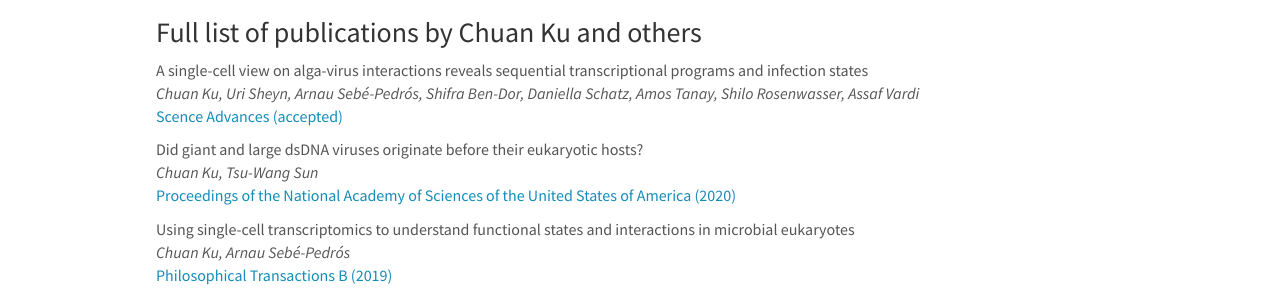
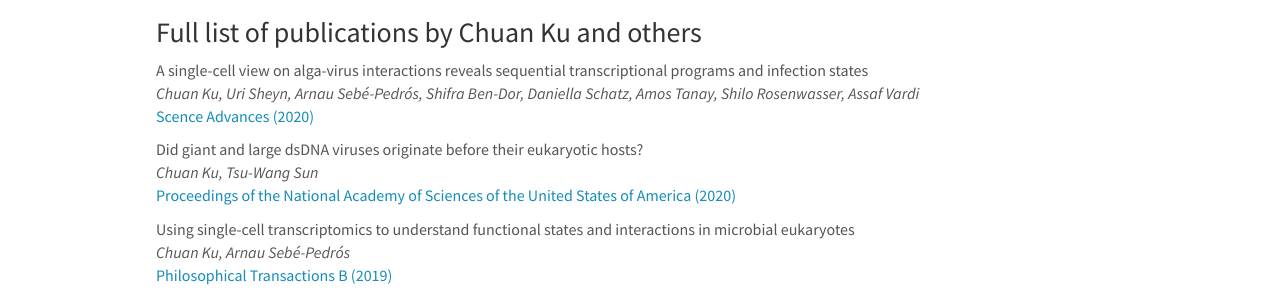
Before and after one commit to tzutongkao/Kao_Lab, a Jekyll site: the page built from _pages/publications.md, in a window 1280 px wide and 900 px high, scrolled down 1369 px. Shown: the part 154-454 px from the top of the window. Built offline with Jekyll 4.4.1, drawn with Linux system fonts in a browser that asks for light colours; nearby versions of some CDN libraries.

Commit message:
Update publist.yml

```diff
--- a/_data/publist.yml
+++ b/_data/publist.yml
@@ -3,8 +3,8 @@
   description:
   authors: Chuan Ku, Uri Sheyn, Arnau Sebé-Pedrós, Shifra Ben-Dor, Daniella Schatz, Amos Tanay, Shilo Rosenwasser, Assaf Vardi
   link:
-    url:
-    display:  Scence Advances (accepted)
+    url: https://advances.sciencemag.org/content/6/21/eaba4137
+    display:  Scence Advances (2020)
   highlight:
   news1:
 
```
